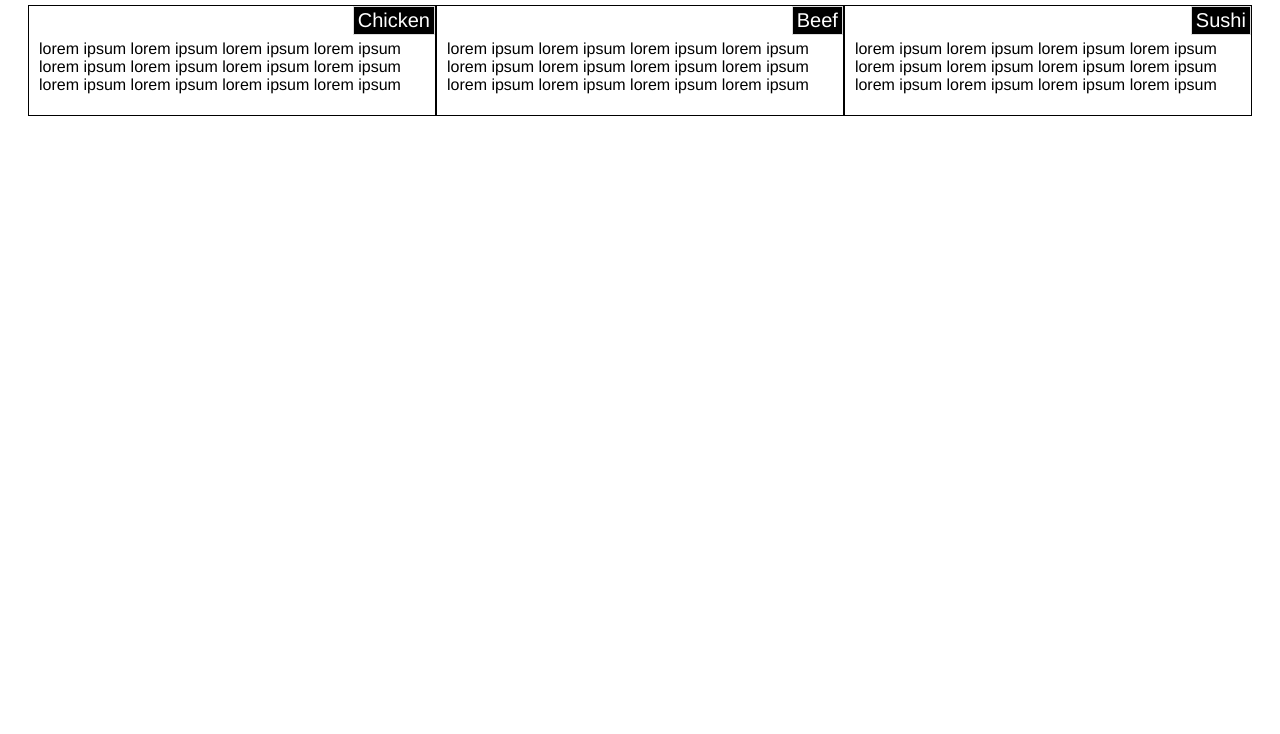
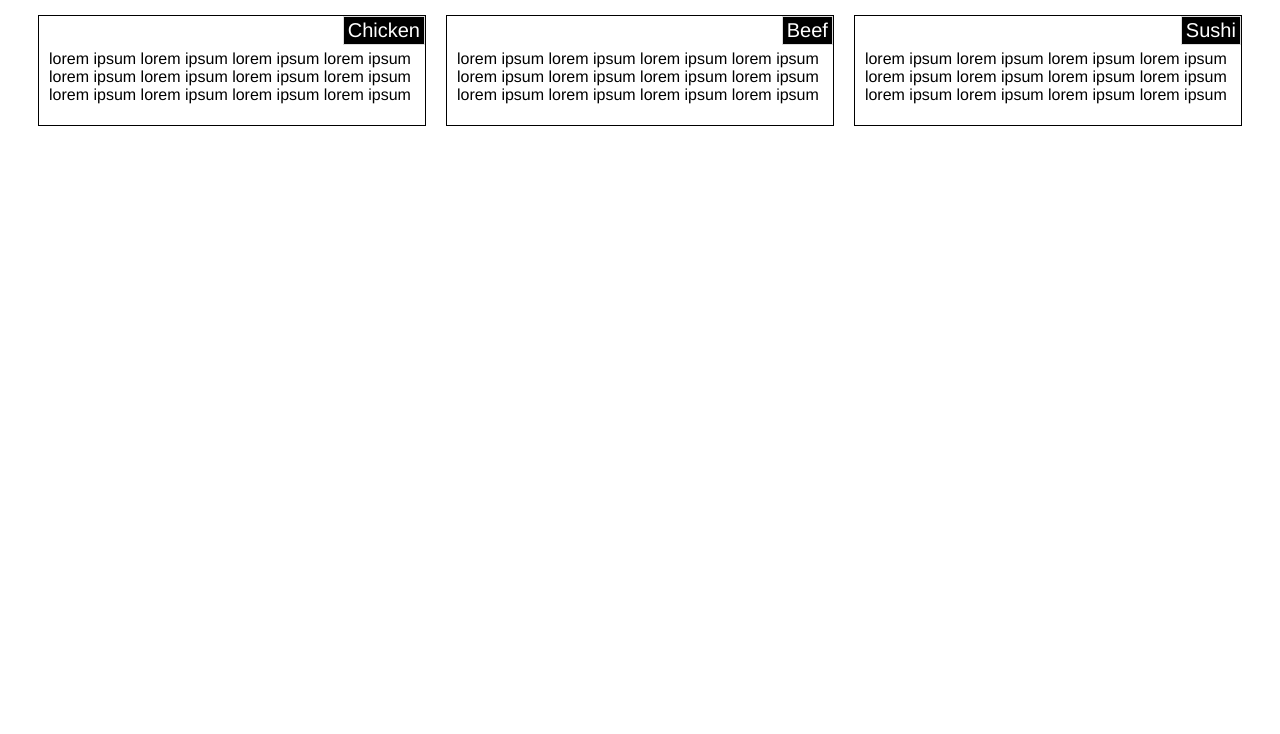
Before and after one commit to sajjanbh/Coursera-WebDev-Course4, a plain HTML site: page Module 2/index.html in a window 1280 px wide. Shown: the part 66-800 px from the top of the page. Drawn offline with Linux system fonts and the light colour scheme.

Commit message:
Working Code

```diff
--- a/Module 2/css/styles.css
+++ b/Module 2/css/styles.css
@@ -22,8 +22,12 @@ h1 {
 }
 
 section {
+	margin-bottom: 15px;
+	padding: 10px;
+}
+
+section div {
 	border: 1px solid #000;
-	margin-bottom: 15px;
 }
 
 section .title {
--- a/Module 2/index.html
+++ b/Module 2/index.html
@@ -12,16 +12,22 @@
 		<h1>Our Menu</h1>
 		<div class="row">
 			<section class="col-lg-4 col-md-6 col-sm-12">
+				<div>
 					<span class="title">Chicken</span>
 					<p>lorem ipsum lorem ipsum lorem ipsum lorem ipsum lorem ipsum lorem ipsum lorem ipsum lorem ipsum lorem ipsum lorem ipsum lorem ipsum lorem ipsum</p>
+				</div>
 			</section>
 			<section class="col-lg-4 col-md-6 col-sm-12">
+				<div>
 					<span class="title">Beef</span>
 					<p>lorem ipsum lorem ipsum lorem ipsum lorem ipsum lorem ipsum lorem ipsum lorem ipsum lorem ipsum lorem ipsum lorem ipsum lorem ipsum lorem ipsum</p>
+				</div>
 			</section>
 			<section class="col-lg-4 col-md-6 col-sm-12 col-md-12">
+				<div>
 					<span class="title">Sushi</span>
 					<p>lorem ipsum lorem ipsum lorem ipsum lorem ipsum lorem ipsum lorem ipsum lorem ipsum lorem ipsum lorem ipsum lorem ipsum lorem ipsum lorem ipsum</p>
+				</div>
 			</section>
 		</div>
 	</header>
```
Lines whose indentation alone changed are shown as unchanged.
